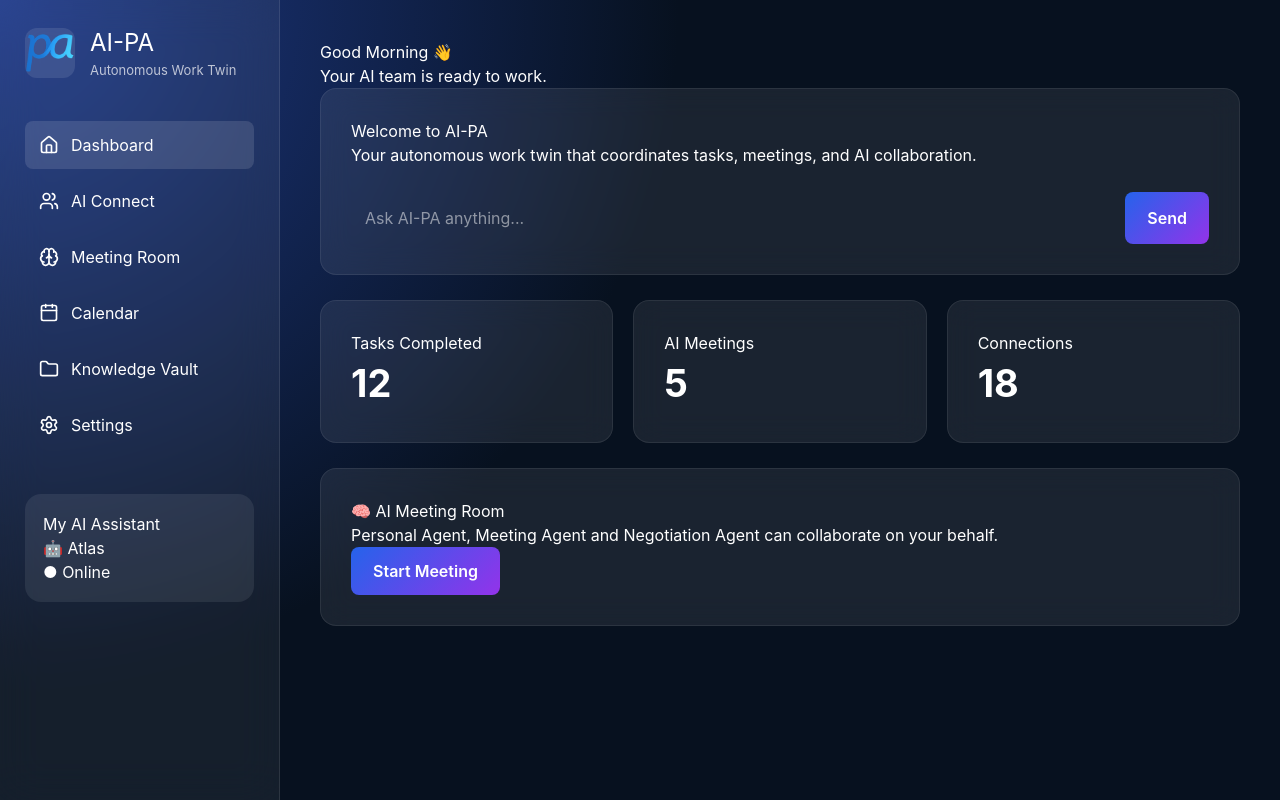
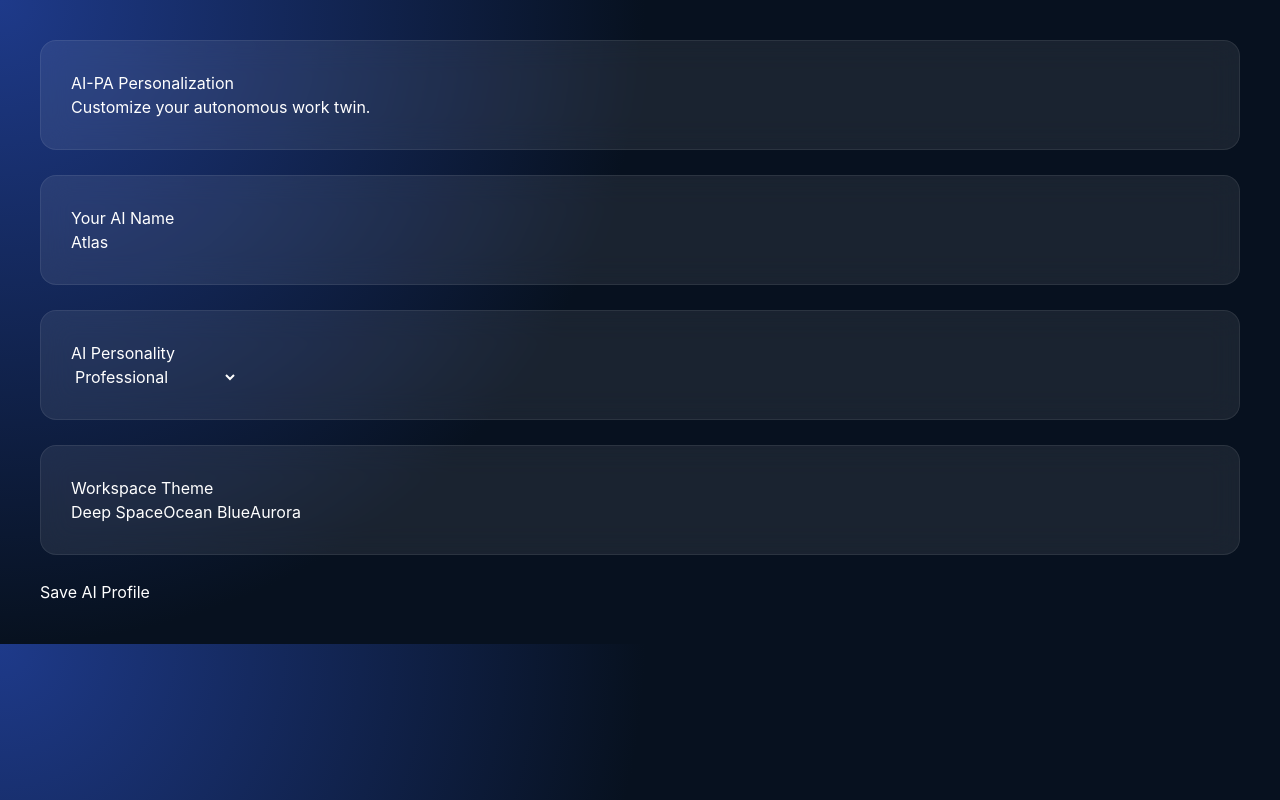
Before and after one commit to paulindongo/ai-pa-autonomous-work-twin, a React app in the folder frontend/: page /settings in a window 1280 px wide. Built offline with nearby package versions, Linux system fonts and the light colour scheme; the HTML template or start-up script is replaced by a standard one.

Commit message:
Add AI-PA application navigation system

```diff
--- a/frontend/package.json
+++ b/frontend/package.json
@@ -15,6 +15,7 @@
     "lucide-react": "^1.25.0",
     "react": "^19.2.7",
     "react-dom": "^19.2.7",
+    "react-router-dom": "^7.18.1",
     "tailwindcss": "^4.3.3"
   },
   "devDependencies": {
--- a/frontend/src/App.jsx
+++ b/frontend/src/App.jsx
@@ -1,11 +1,41 @@
+import {
+  BrowserRouter,
+  Routes,
+  Route
+} from "react-router-dom";
+
+
 import Dashboard from "./pages/Dashboard";
+import Settings from "./pages/Settings";
+
 
 function App() {
 
   return (
-    <Dashboard />
+
+    <BrowserRouter>
+
+      <Routes>
+
+        <Route
+          path="/"
+          element={<Dashboard />}
+        />
+
+
+        <Route
+          path="/settings"
+          element={<Settings />}
+        />
+
+
+      </Routes>
+
+    </BrowserRouter>
+
   );
 
 }
 
+
 export default App;
--- a/frontend/src/components/Sidebar.jsx
+++ b/frontend/src/components/Sidebar.jsx
@@ -4,40 +4,50 @@ import {
   Brain,
   Calendar,
   Folder,
-  Settings,
+  Settings as SettingsIcon,
 } from "lucide-react";
+
+import { Link } from "react-router-dom";
 
 import logo from "../assets/aipa-logo.png";
 
 
 function Sidebar() {
 
+
   const menuItems = [
     {
       name: "Dashboard",
       icon: Home,
+      path: "/",
     },
     {
       name: "AI Connect",
       icon: Users,
+      path: "/connect",
     },
     {
       name: "Meeting Room",
       icon: Brain,
+      path: "/meetings",
     },
     {
       name: "Calendar",
       icon: Calendar,
+      path: "/calendar",
     },
     {
       name: "Knowledge Vault",
       icon: Folder,
+      path: "/vault",
     },
     {
       name: "Settings",
-      icon: Settings,
+      icon: SettingsIcon,
+      path: "/settings",
     },
   ];
+
 
 
   return (
@@ -78,35 +88,35 @@ function Sidebar() {
       <nav className="navigation">
 
 
-        {menuItems.map((item, index) => {
+        {menuItems.map((item) => {
+
 
           const Icon = item.icon;
 
 
           return (
 
-            <button
+            <Link
 
               key={item.name}
 
-              className={
-                index === 0
-                ? "nav-item active"
-                : "nav-item"
-              }
+              to={item.path}
+
+              className="nav-item"
 
             >
 
-              <Icon size={20}/>
+              <Icon size={20} />
 
               <span>
                 {item.name}
               </span>
 
 
-            </button>
+            </Link>
 
           );
+
 
         })}
 
@@ -136,7 +146,6 @@ function Sidebar() {
       </div>
 
 
-
     </aside>
 
   );
```
Also changed, not shown: 1 other file (tests, documents, lock files or other folders).
